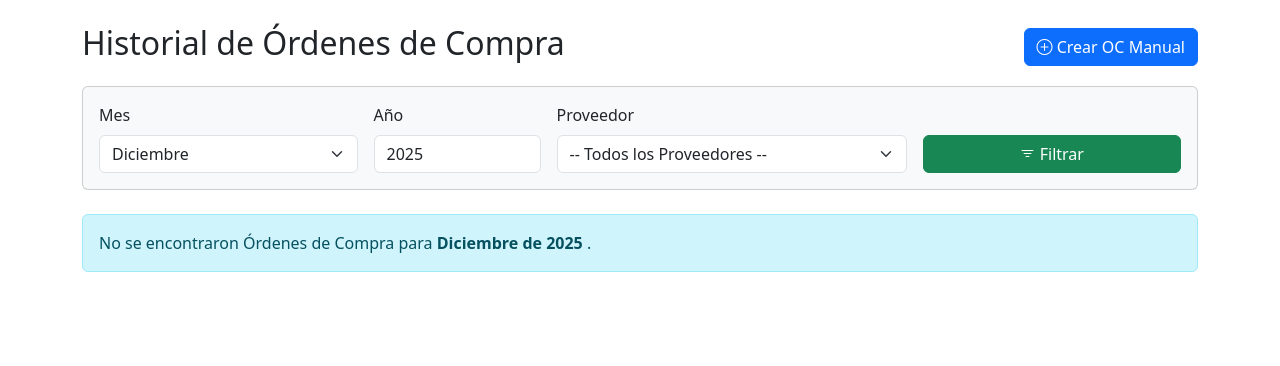
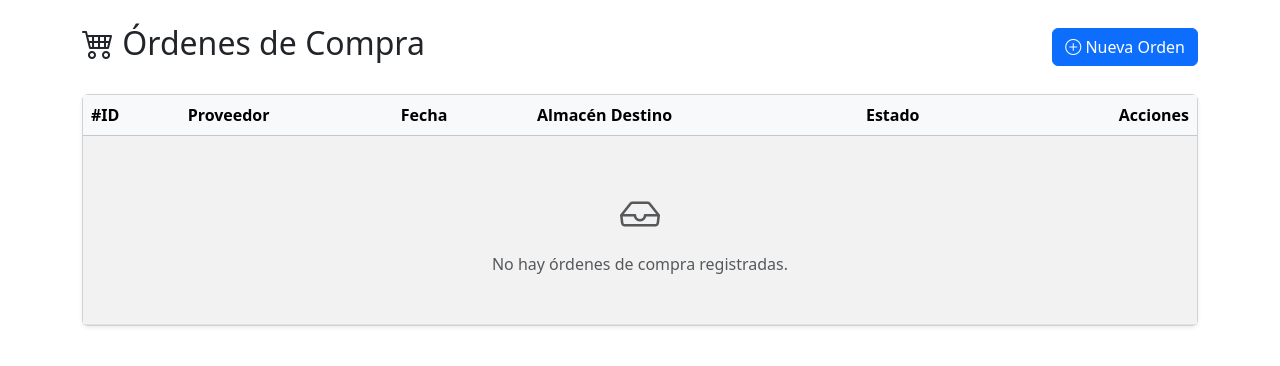
Before and after one commit to Raziraptor/Gestiondeinventario, a Flask app: page /ordenes in a window 1280 px wide. Shown: the part 57-423 px from the top of the page. Run offline with Flask 3, Linux system fonts and the light colour scheme; a user stored in the database is signed in; tables that the repository leaves empty hold one stand-in row (values such as "Sample post"); grey boxes marked "Sample" are stand-in pictures; some libraries are stand-ins or nearby versions.

Commit message:
Update ordenes.html

```diff
--- a/templates/ordenes.html
+++ b/templates/ordenes.html
@@ -3,147 +3,101 @@
 {% block title %}Órdenes de Compra{% endblock %}
 
 {% block content %}
-    <div class="d-flex justify-content-between align-items-center mb-3">
-        <h2>Historial de Órdenes de Compra</h2>
+    <div class="d-flex justify-content-between align-items-center mb-4">
+        <h2><i class="bi bi-cart4"></i> Órdenes de Compra</h2>
         <a href="{{ url_for('nueva_orden_manual') }}" class="btn btn-primary">
-            <i class="bi bi-plus-circle"></i> Crear OC Manual
+            <i class="bi bi-plus-circle"></i> Nueva Orden
         </a>
     </div>
 
-    <div class="card bg-light mb-4">
-        <div class="card-body">
-            <form method="GET" action="{{ url_for('lista_ordenes') }}" class="row g-3 align-items-end">
+    <div class="card shadow-sm">
+        <div class="card-body p-0">
+            <div class="table-responsive">
+                <table class="table table-striped table-hover align-middle mb-0">
+                    <thead class="table-light">
+                        <tr>
+                            <th>#ID</th>
+                            <th>Proveedor</th>
+                            <th>Fecha</th>
+                            <th>Almacén Destino</th>
+                            <th>Estado</th>
+                            <th class="text-end">Acciones</th>
+                        </tr>
+                    </thead>
+                    <tbody>
+                        {% for orden in ordenes %}
+                        <tr>
+                            <td><strong>{{ orden.id }}</strong></td>
+                            <td>
+                                {{ orden.proveedor.nombre }}
+                            </td>
+                            <td>{{ orden.fecha_creacion.strftime('%d/%m/%Y') }}</td>
+                            <td>
+                                {% if orden.almacen %}
+                                    <span class="badge bg-light text-dark border">{{ orden.almacen.nombre }}</span>
+                                {% else %}
+                                    <span class="text-muted fst-italic">General</span>
+                                {% endif %}
+                            </td>
+                            <td>
+                                {% if orden.estado == 'Pendiente' %}
+                                    <span class="badge bg-warning text-dark">Pendiente</span>
+                                {% elif orden.estado == 'Recibida' %}
+                                    <span class="badge bg-success">Recibida</span>
+                                {% elif orden.estado == 'Cancelada' %}
+                                    <span class="badge bg-danger">Cancelada</span>
+                                {% else %}
+                                    <span class="badge bg-secondary">{{ orden.estado }}</span>
+                                {% endif %}
+                            </td>
+                            <td class="text-end">
+                                <div class="btn-group btn-group-sm">
 
-                <div class="col-md-3">
-                    <label for="mes" class="form-label">Mes</label>
-                    <select id="mes" name="mes" class="form-select">
-                        {% for num, nombre in meses_lista %}
-                            <option value="{{ num }}" {% if num == mes_seleccionado %}selected{% endif %}>
-                                {{ nombre }}
-                            </option>
-                        {% endfor %}
-                    </select>
-                </div>
+                                    <a href="{{ url_for('ver_orden', id=orden.id) }}" class="btn btn-outline-info" title="Ver Detalle">
+                                        <i class="bi bi-eye"></i>
+                                    </a>
 
-                <div class="col-md-2">
-                    <label for="ano" class="form-label">Año</label>
-                    <input type="number" id="ano" name="ano" class="form-control" value="{{ ano_seleccionado }}" min="2020" max="2050">
-                </div>
+                                    <a href="{{ url_for('generar_oc_pdf', id=orden.id) }}" class="btn btn-outline-secondary" title="Descargar PDF" target="_blank">
+                                        <i class="bi bi-file-pdf"></i>
+                                    </a>
 
-                <div class="col-md-4">
-                    <label for="proveedor_id" class="form-label">Proveedor</label>
-                    <select id="proveedor_id" name="proveedor_id" class="form-select">
-                        <option value="0">-- Todos los Proveedores --</option>
-                        {% for prov in proveedores %}
-                            <option value="{{ prov.id }}" {% if prov.id == prov_seleccionado %}selected{% endif %}>
-                                {{ prov.nombre }}
-                            </option>
-                        {% endfor %}
-                    </select>
-                </div>
+                                    {% if orden.estado == 'Pendiente' %}
 
-                <div class="col-md-3">
-                    <button type="submit" class="btn btn-success w-100">
-                        <i class="bi bi-filter"></i> Filtrar
+                                        <a href="{{ url_for('editar_orden', id=orden.id) }}" class="btn btn-warning text-dark" title="Editar">
+                                            <i class="bi bi-pencil"></i>
+                                        </a>
+
+                                        <form action="{{ url_for('eliminar_orden', id=orden.id) }}" method="POST" class="d-inline"
+                                              onsubmit="return confirm('¿Estás seguro de CANCELAR esta orden? Se eliminará permanentemente del sistema.');">
+                                            <button type="submit" class="btn btn-danger" title="Cancelar Orden">
+                                                <i class="bi bi-x-circle"></i>
                                             </button>
-                </div>
                                         </form>
-        </div>
-    </div>
-    {% for orden in ordenes %}
-    <div class="card mb-3">
-        <div class="card-header d-flex justify-content-between align-items-center
-                    {% if orden.estado == 'recibida' %}bg-success text-white
-                    {% elif orden.estado == 'enviada' %}bg-info text-dark
-                    {% elif orden.estado == 'cancelada' %}bg-secondary
-                    {% else %}bg-warning text-dark{% endif %}">
-            <div>
-                <strong>OC #{{ orden.id }}</strong> - Proveedor: <strong>{{ orden.proveedor.nombre }}</strong>
-                <br>
-                <small>Creada: {{ orden.fecha_creacion.strftime('%Y-%m-%d') }}</small>
-            </div>
-            <h4>
-                Estado: <span class="badge
-                                {% if orden.estado == 'recibida' %}bg-light text-success
-                                {% elif orden.estado == 'enviada' %}bg-dark
-                                {% elif orden.estado == 'cancelada' %}bg-light text-dark
-                                {% else %}bg-warning text-dark{% endif %}">
-                    {{ orden.estado.capitalize() }}
-                </span>
-            </h4>
-        </div>
-        <div class="card-body">
-            <div class="row mb-2">
-                <div class="col-md-6">
-                    <small class="text-muted">
-                        Creada por: <i class="bi bi-person"></i> {{ orden.creador.username }}
-                    </small>
-                </div>
-                {% if orden.estado == 'cancelada' and orden.cancelado_por %}
-                <div class="col-md-6">
-                    <small class="text-muted">
-                        Cancelada por: <i class="bi bi-person-x"></i> {{ orden.cancelado_por.username }}
-                    </small>
-                </div>
+
+                                    {% elif orden.estado == 'Recibida' %}
+
+                                        <form action="{{ url_for('eliminar_orden', id=orden.id) }}" method="POST" class="d-inline"
+                                              onsubmit="return confirm('¿Borrar del historial? Esto no afecta el stock inventariado, solo elimina este registro de la lista.');">
+                                            <button type="submit" class="btn btn-outline-danger" title="Borrar del Historial">
+                                                <i class="bi bi-trash"></i>
+                                            </button>
+                                        </form>
+
                                     {% endif %}
                                 </div>
-            <h5 class="card-title">Detalles de la Orden</h5>
-            <table class="table table-sm">
-                <tbody>
-                    {% for detalle in orden.detalles %}
+                            </td>
+                        </tr>
+                        {% else %}
                         <tr>
-                        <td>{{ detalle.producto.nombre }}</td>
-                        <td class="text-end">{{ detalle.cantidad_solicitada }} (uds)</td>
-                        <td class="text-end">${{ "%.2f"|format(detalle.subtotal) }} (Est.)</td>
+                            <td colspan="6" class="text-center py-5 text-muted">
+                                <i class="bi bi-inbox fs-1 d-block mb-2"></i>
+                                No hay órdenes de compra registradas.
+                            </td>
                         </tr>
                         {% endfor %}
                     </tbody>
-                <tfoot>
-                    <tr class="table-group-divider">
-                        <td colspan="2" class="text-end"><strong>Total Estimado:</strong></td>
-                        <td class="text-end"><strong>${{ "%.2f"|format(orden.costo_total) }}</strong></td>
-                    </tr>
-                </tfoot>
                 </table>
             </div>
-        <div class="card-footer text-end">
-            <a href="{{ url_for('ver_orden', id=orden.id) }}" class="btn btn-outline-secondary">
-                <i class="bi bi-eye"></i> Ver Detalle
-            </a>
-            <a href="{{ url_for('generar_oc_pdf', id=orden.id) }}" class="btn btn-outline-danger" title="Imprimir PDF" target="_blank">
-                <i class="bi bi-file-earmark-pdf"></i>
-            </a>
-            {% if orden.estado == 'borrador' %}
-                <a href="{{ url_for('editar_orden', id=orden.id) }}" class="btn btn-warning">
-                    <i class="bi bi-pencil"></i> Editar
-                </a>
-                <form action="{{ url_for('enviar_orden', id=orden.id) }}" method="POST" style="display: inline;">
-                    <button type="submit" class="btn btn-info">Marcar como "Enviada"</button>
-                </form>
-                <form action="{{ url_for('cancelar_orden', id=orden.id) }}" method="POST" style="display: inline;"
-                      onsubmit="return confirm('¿Estás seguro de que deseas cancelar esta orden?');">
-                    <button type="submit" class="btn btn-warning" title="Cancelar Orden">
-                        <i class="bi bi-x-circle"></i>
-                    </button>
-                </form>
-            {% elif orden.estado == 'enviada' %}
-            <form action="{{ url_for('recibir_orden', id=orden.id) }}" method="POST" style="display: inline;">
-                <button type="submit" class="btn btn-success">Marcar como "Recibida"</button>
-            </form>
-            {% elif orden.estado == 'recibida' %}
-            <span class="text-success">Recibida el {{ orden.fecha_recepcion.strftime('%Y-%m-%d') }}</span>
-            {% endif %}
         </div>
     </div>
-    {% else %}
-    <div class="alert alert-info">
-        No se encontraron Órdenes de Compra para <strong>{{ meses_lista[mes_seleccionado-1][1] }} de {{ ano_seleccionado }}</strong>
-        {% if prov_seleccionado != 0 %}
-            y el proveedor seleccionado.
-        {% else %}
-            .
-        {% endif %}
-    </div>
-    {% endfor %}
-
 {% endblock %}
```
Lines whose indentation alone changed are shown as unchanged.
